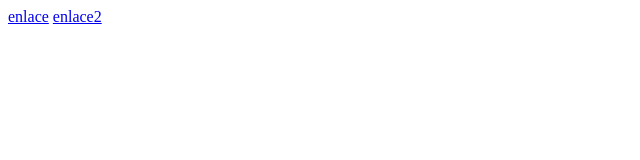
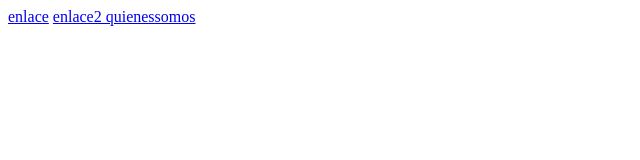
Before and after one commit to elzarweb/cursoGIT, a plain HTML site: page index.html in a window 1280 px wide. Shown: the whole page, without its empty margins (0-640 px from the left). Drawn offline with Linux system fonts and the light colour scheme.

Commit message:
cambiamos link quienessomos

```diff
--- a/index.html
+++ b/index.html
@@ -1,2 +1,2 @@
 <a href="servicios.html">enlace</a>
-<a href="quienessomos.html" class="estilos">enlace2</a>
+<a href="quienessomos.html" class="estilos">enlace2 quienessomos</a>
```
